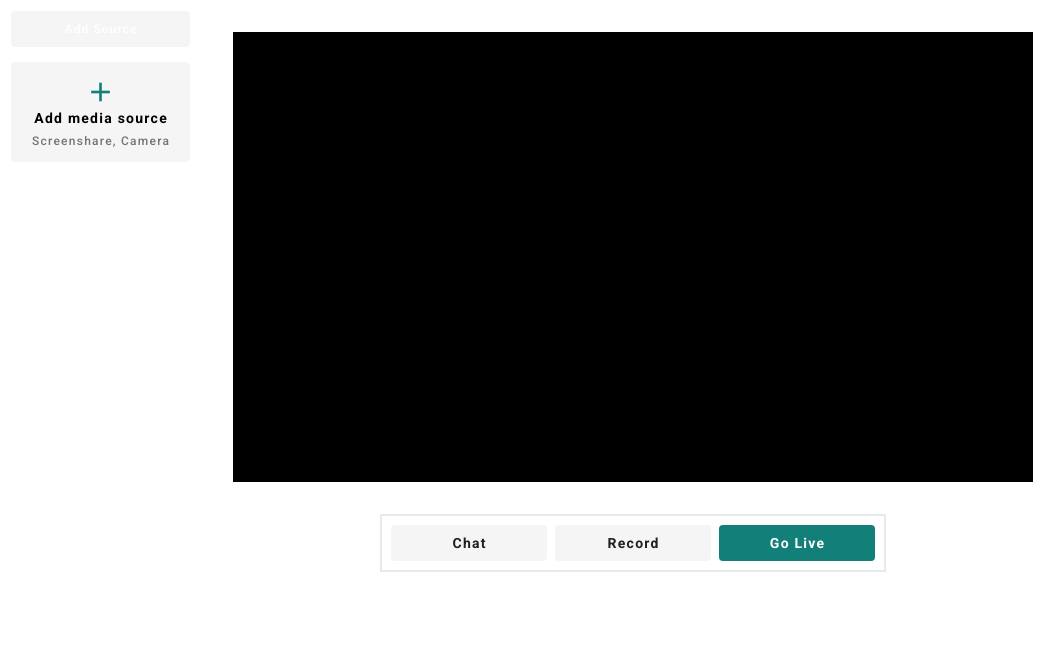
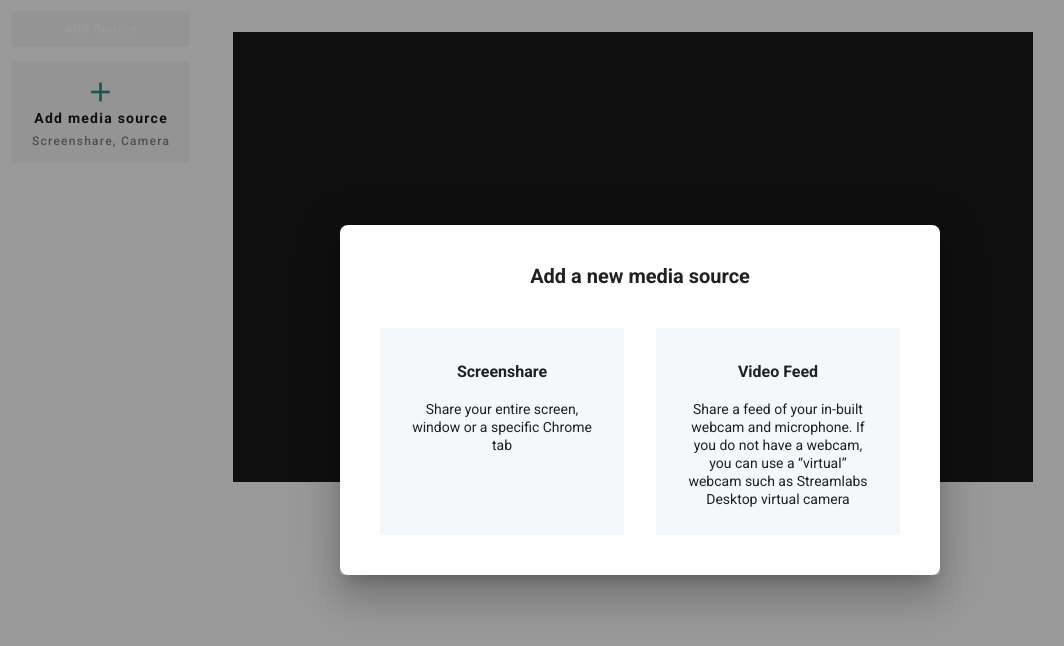
Before and after one commit to PreisTomer/StreamLabs-Melon, a Vue app: page / in a window 1280 px wide. Both pictures are taken after a click on the button "Add Source". Shown: the top 646 px of the page, without its empty margins (0-1064 px from the left). Built offline with nearby package versions, Linux system fonts and the light colour scheme.

Commit message:
good progress on side menu, created modal component

```diff
--- a/src/App.vue
+++ b/src/App.vue
@@ -1,34 +1,36 @@
 <template>
   <v-app>
     <div class="app_container">
-    <side-menu :content="faker.sideMenu"></side-menu>
-   <main-content :content="faker.mainContent"></main-content>
-   </div>
+      <side-menu :content="faker"></side-menu>
+      <main-content :content="faker.mainContent"></main-content>
+    </div>
   </v-app>
 </template>
 
 <script>
-import MainContent from './components/mainContent';
-import SideMenu from './components/sideMenu';
-import faker from './services/dto/faker'
+import MainContent from "./components/mainContent";
+import SideMenu from "./components/sideMenu";
+import faker from "./services/dto/faker";
 
 export default {
-  name: 'StreamLabs-Melon',
+  name: "StreamLabs-Melon",
 
   components: {
     MainContent,
-    SideMenu
+    SideMenu,
   },
 
   data: () => ({
-    faker
+    faker,
   }),
 };
 </script>
 
-<style lang="scss" scoped>
-
-.app_container{
-  display:flex;
+<style lang="scss">
+.app_container {
+  display: flex;
+}
+.v-btn{
+  letter-spacing: unset;
 }
 </style>
--- /dev/null
+++ b/src/components/addMediaModal.vue
@@ -0,0 +1,109 @@
+<template>
+  <v-dialog v-model="modalState" width="600" height="350" @click:outside="emitCloseEvent">
+    <div class="modal_container">
+      <h2 class="modal_title">{{ content.title }}</h2>
+
+      <div class="modal_content_wrapper">
+        <div
+         class="options_wrapper"
+         v-for="(action, index) in content.actions"
+         :key="index"
+       >
+       <button @click="emitSelection(action.value)">
+
+
+          <h3 class="option_title">{{ action.title }}</h3>
+          <p class="option_message">{{ action.message }}</p>
+         </button>
+        </div>
+
+      </div>
+    </div>
+  </v-dialog>
+</template>
+
+<script>
+export default {
+  name: "AddMediaModal",
+  props: {
+    show: {
+      type: Boolean,
+      required: false,
+      default: false,
+    },
+    content: {
+      type: Object,
+      required: false,
+      default: () => {
+        return {};
+      },
+    },
+  },
+  data(){
+    return {
+      modalState: false
+    }
+  },
+  methods:{
+    emitCloseEvent(){
+      this.$emit('close')
+    },
+    emitSelection(value){
+      this.$emit('mediaSelected', value)
+      this.emitCloseEvent()
+    }
+  },
+  watch:{
+    show(newVal){
+      this.modalState = newVal
+
+    }
+  }
+};
+</script>
+
+<style lang="scss" scoped>
+.modal_container {
+  border-radius: 8px;
+  padding: 40px;
+  background: #FFFFFFFF;
+    text-align: center;
+
+
+.modal_title{
+  font-size: 20px;
+  line-height: 23px;
+  margin-bottom: 40px;
+
+}
+  .modal_content_wrapper {
+    display: flex;
+    justify-content: space-between;
+    .options_wrapper {
+      width: 244px;
+      height: 207px;
+      background: #f5f8fa;
+      display:flex;
+      flex-direction: column;
+      align-items: center;
+          &:hover{
+        background: #edf0f2;
+    }
+.option_title{
+    font-size: 16px;
+    margin-top: 32px;
+    margin-bottom: 16px;
+
+
+}
+.option_message{
+    font-size: 14px;
+    max-width: 180px;
+    line-height:18px;
+
+}
+
+    }
+  }
+}
+</style>
--- a/src/components/mainContent.vue
+++ b/src/components/mainContent.vue
@@ -111,6 +111,7 @@ export default {
     width: 800px;
     height: 450px;
     margin: 32px;
+
   }
 
   .action_buttons {
@@ -129,6 +130,7 @@ export default {
       &.selected {
         color: #ffffff;
         background: #128079;
+
       }
     }
   }
--- a/src/components/mediaSourceButton.vue
+++ b/src/components/mediaSourceButton.vue
@@ -1,16 +1,22 @@
 <template>
-  <div class="button_container">
+  <div class="button_container" :style="buttonStyle">
     <div v-if="content.type === 'default'">
-      <v-btn class="add_media_button" depressed @click="addMediaButtonClicked">
+      <v-btn class="button_card" depressed @click="addMediaButtonClicked">
         <v-icon class="plus_icon" color="#128079">mdi-plus</v-icon>
         <span class="text">{{ content.text }}</span>
         <span class="subtext">{{ content.subtext }}</span>
       </v-btn>
     </div>
     <div v-else class="source_mode">
-      <v-btn class="toggle_media_button" @click="toggleStream">
-        <span>{{ content.text }}</span>
-        <span>My {{ content.type }} feed</span>
+      <v-btn
+        :class="['button_card', 'toggle_media_button']"
+        @click="toggleStream"
+      >
+        <span v-if="selectedSource !== content.id" class="show_stream"
+          >Show on stream</span
+        >
+        <span v-else class="hide_stream">Hide on stream</span>
+        <span class="type_indicator">My {{ content.type }} feed</span>
       </v-btn>
     </div>
   </div>
@@ -28,6 +34,19 @@ export default {
       },
     },
   },
+  data() {
+    return {
+      selectedSource: "",
+    };
+  },
+  computed: {
+    buttonStyle() {
+      return {
+        "--background-image":
+          'url("../assets/' + this.content.backgroundImage + '")',
+      };
+    },
+  },
   methods: {
     addMediaButtonClicked() {},
 
@@ -40,12 +59,14 @@ export default {
 .button_container {
   color: #000000;
 
-  .add_media_button {
+  .button_card {
     width: 179px !important;
     height: 100px !important;
     padding: 18px 5px !important;
     margin: 15px 0;
     text-transform: none;
+
+
 
     .plus_icon.v-icon::before {
       font-size: 32px;
@@ -58,17 +79,47 @@ export default {
       padding-bottom: 8px;
       font-size: 14px;
       font-style: normal;
-    }
+        }
 
     .subtext {
       font-size: 12px;
-      color:#757575;
-    }
+      color: #757575;
+        }
 
     .v-btn__content {
       flex-direction: column;
       align-items: center;
       justify-content: center;
+            }
+  }
+
+  .source_mode {
+    .toggle_media_button {
+      background-image: var(--background-image);
+      background-size: cover;
+      text-align: center;
+      font-style: normal;
+      font-weight: 500;
+      font-size: 12px;
+      line-height: 14px;
+
+      .show_stream {
+        border-radius: 4px;
+        width: 110px;
+        height: 34px;
+        color: #ffffff;
+        background: #128079;
+        align-items: center;
+        padding: 10px 0;
+            }
+      .hide_stream {
+        border-radius: 4px;
+        width: 110px;
+        height: 34px;
+              color: #f34848;
+        background: #ffffff;
+        padding: 10px 0;
+      }
     }
   }
 }
--- a/src/components/sideMenu.vue
+++ b/src/components/sideMenu.vue
@@ -1,13 +1,14 @@
 <template>
   <!-- MAIN CONTENT -->
   <div class="side_menu_container">
+
     <v-btn
       class="add_source_button"
-      :id="content.actions.addSource.id"
+      :id="content.sideMenu.actions.addSource.id"
       depressed
       @click="openAddMediaModal"
     >
-      {{ content.actions.addSource.text }}
+      {{ content.sideMenu.actions.addSource.text }}
     </v-btn>
 
     <div
@@ -17,6 +18,8 @@
     >
       <media-source-button :content="mediaSource"></media-source-button>
     </div>
+
+    <add-media-modal :show="showModal" :content="content.addNewMediaModal" @close="showModal = false" @mediaSelected="sourceSelected"></add-media-modal>
   </div>
 </template>
 
@@ -24,11 +27,13 @@
 <script>
 import { mapGetters } from "vuex";
 import MediaSourceButton from "./mediaSourceButton.vue";
+import AddMediaModal from "./addMediaModal.vue";
 
 export default {
   name: "SideMenu",
   components: {
     MediaSourceButton,
+    AddMediaModal
   },
   props: {
     content: {
@@ -40,10 +45,19 @@ export default {
     },
   },
   data() {
-    return {};
+    return {
+        showModal:false
+    };
   },
   methods: {
-    viewModeSelected(viewMode) {},
+    openAddMediaModal() {
+        this.showModal =  true
+    },
+    sourceSelected(obj){
+        this.$store.dispatch('updateSourceArr', obj)
+        debugger
+        console.log(this.sourceArr)
+    }
   },
   computed: {
     ...mapGetters({
@@ -56,6 +70,7 @@ export default {
 </script>
 <style lang="scss" scoped>
 .side_menu_container {
+
   max-width: 202px;
   padding: 11px;
 
--- a/src/services/dto/faker.js
+++ b/src/services/dto/faker.js
@@ -13,7 +13,7 @@ const sideMenu = {
       subtext: 'Screenshare, Camera',
       backgroundImage: '',
       value: 'addMedia',
-      id: '',
+      id: 'default_button',
       type: 'default'
     },
     cameraSource: {
@@ -39,13 +39,28 @@ const addNewMediaModal = {
   title: 'Add a new media source',
   actions: [
     {
-      title: 'ScreenShare',
-      message: 'Share your entire screen, window or a specific Chrome tab'
+      title: 'Screenshare',
+      message: 'Share your entire screen, window or a specific Chrome tab',
+      value: {
+        text: '',
+        subtext: '',
+        backgroundImage: 'camera-share.svg',
+        value: 'camera',
+        id: 'camera_source',
+        type: 'camera'
+      }
     },
     {
       title: 'Video Feed',
-      message:
-        'Share a feed of your in-built webcam and microphone. If you do not have a webcam, you can use a “virtual” webcam such as Streamlabs Desktop virtual camera'
+      message: 'Share a feed of your in-built webcam and microphone. If you do not have a webcam, you can use a “virtual” webcam such as Streamlabs Desktop virtual camera',
+      value: {
+        text: '',
+        subtext: '',
+        backgroundImage: 'screenshot-share.svg',
+        value: 'screenshare',
+        id: 'screenshare_source',
+        type: 'screenshare'
+      }
     }
   ]
 };
--- a/src/store/index.js
+++ b/src/store/index.js
@@ -6,27 +6,37 @@ Vue.use(Vuex);
 export default new Vuex.Store({
   state: {
     selectedMode: '',
-    sourceArr: [{
-      text: 'Add media source',
-      subtext: 'Screenshare, Camera',
-      backgroundImage: '',
-      value: 'addMedia',
-      id: '',
-      type: 'default'
-    }],
-    selectedSources:[],
+    sourceArr: [
+      {
+        text: 'Add media source',
+        subtext: 'Screenshare, Camera',
+        backgroundImage: '',
+        value: 'addMedia',
+        id: 'default_button',
+        type: 'default'
+      }
+    ],
+    selectedSources: []
   },
   getters: {
-    getSelectedMode: (state) =>  state.selectedMode,
-    getSourceArr: (state) =>  state.sourceArr,
+    getSelectedMode: (state) => state.selectedMode,
+    getSourceArr: (state) => state.sourceArr,
     getSelectedSources: (state) => state.selectedSources
   },
   mutations: {
     updateSelectedMode(state, mode) {
       state.selectedMode = mode;
     },
-    updateSourceArr(state, arr) {
-      state.sourceArr = arr;
+    updateSourceArr(state, obj) {
+      if (state.sourceArr[0].type === 'default') {
+        state.sourceArr = [];
+        state.sourceArr.push(obj);
+      } else {
+        if (!state.sourceArr.length > 1) {
+          state.sourceArr.push(obj);
+        }
+      }
+
     },
     updateSelectedSources(state, arr) {
       state.selectedSources = arr;
@@ -39,8 +49,8 @@ export default new Vuex.Store({
     updateSourceArr(context, arr) {
       context.commit('updateSourceArr', arr);
     },
-    selectedSources(context, arr) {
-      context.commit('updateSelectedSources', arr);
+    selectedSources(context, obj) {
+      context.commit('updateSelectedSources', obj);
     }
   }
 });
```
